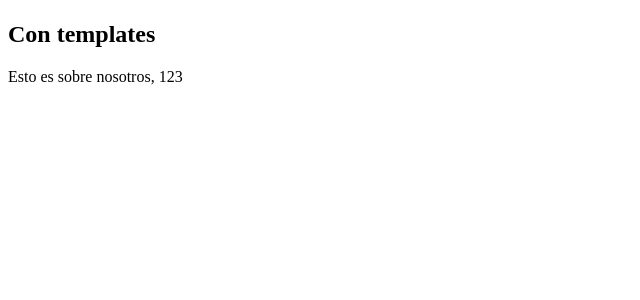
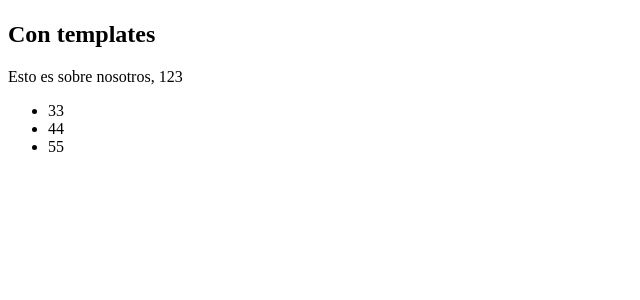
Before and after one commit to rvelizs/Lab_PWeb2_5, a Django app: page / in a window 1280 px wide. Shown: the part 245-545 px from the top of the page, without its empty margins (0-640 px from the left). Run offline with Django 4.2, Linux system fonts and the light colour scheme.

Commit message:
Django 03 / tag for en Django

```diff
--- a/src/inicio/views.py
+++ b/src/inicio/views.py
@@ -7,6 +7,7 @@ def myHomeView(request, *args, **kwards):
     myContext = {
         'myText': 'Esto es sobre nosotros',
         'myNumber': 123,
+        'myList': [33, 44,55],
     }
     return render(request,"home.html", myContext)
 
--- a/src/templates/home.html
+++ b/src/templates/home.html
@@ -13,6 +13,11 @@
             {{myText}},
             {{myNumber}}
         </p>
+        <ul>
+            {% for myItem in myList %}
+                <li>{{ myItem }}</li>
+            {% endfor %}
+        </ul>
         {% endblock %}
     </body>
 </html>
```
